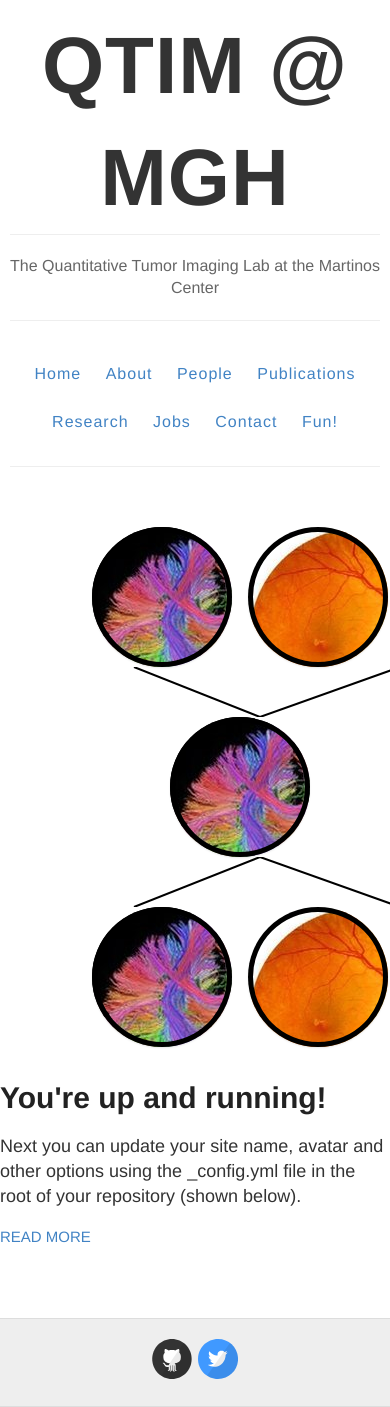
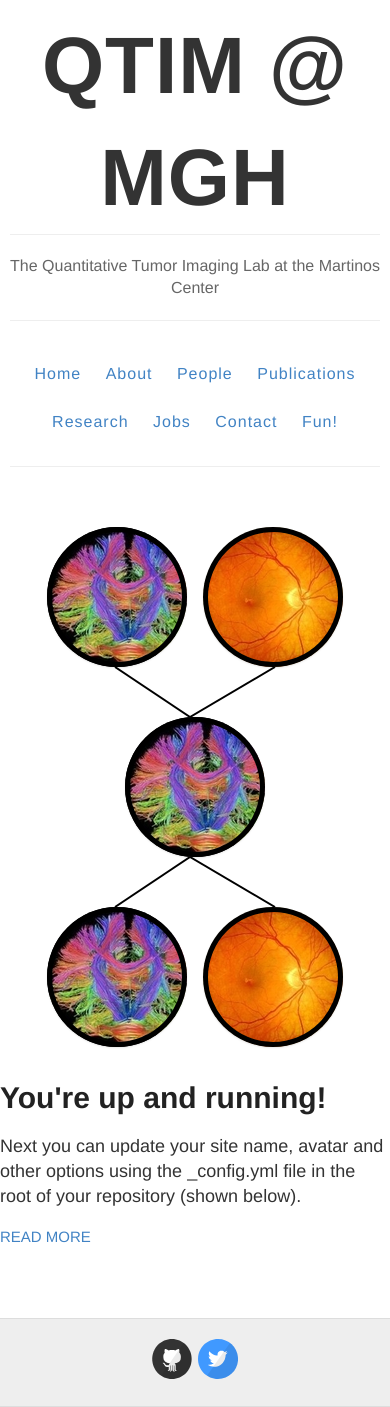
Before and after one commit to QTIM-Lab/qtim-lab.github.io, a Jekyll site: the page built from index.html, in a window 390 px wide. Built offline with Jekyll 4.4.1, drawn with Linux system fonts in a browser that asks for light colours.

Commit message:
Finish beta website design
The smallest view (less than 480px) still doesn't look all that
great. Also experimenting with better Github commit messages now.

```diff
--- a/_layouts/default.html
+++ b/_layouts/default.html
@@ -19,6 +19,7 @@
     <div class="wrapper-masthead">
       <div class="container">
         <header class="masthead clearfix">
+        <a name="Top"></a>
 
           <div class="site-info">
             <h1 class="site-name"><a href="{{ site.baseurl }}/">{{ site.name }}</a></h1>
--- a/_sass/_variables.scss
+++ b/_sass/_variables.scss
@@ -36,3 +36,9 @@ $georgia: Georgia, serif;
     @content;
   }
 }
+
+@mixin smallview_only {
+  @media screen and (max-width: 790px) and (min-width: 480px) {
+    @content;
+  }
+}
--- a/index.html
+++ b/index.html
@@ -9,7 +9,7 @@ layout: default
     <div class="ch-item ch-img-1">
       <div class="ch-info">
         <h3>Use what you have</h3>
-        <p><span class="extra-text">by Angela Duncan </span><a href="http://drbl.in/eOPF">View on Dribbble</a></p>
+        <p><a href="http://drbl.in/eOPF">Read More...</a></p>
       </div>
     </div>
   </li>
@@ -17,7 +17,7 @@ layout: default
     <div class="ch-item ch-img-2">
       <div class="ch-info">
         <h3>Common Causes of Stains</h3>
-        <p><span class="extra-text">by Antonio F. Mondragon </span><a href="http://drbl.in/eKMi">View on Dribbble</a></p>
+        <p><a href="http://drbl.in/eOPF">Read More...</a></p>
       </div>
     </div>
   </li>
@@ -25,20 +25,32 @@ layout: default
     <div class="ch-item ch-img-3">
       <div class="ch-info">
         <h3>Pink Lightning</h3>
-        <p><span class="extra-text">by Charlie Wagers </span><a href="http://drbl.in/ekhp">View on Dribbble</a></p>
+        <p><a href="http://drbl.in/eOPF">Read More...</a></p>
       </div>
     </div>
   </li>
 </ul>
 
 <div class="weights">
-  <svg height="50px" width="100%">
+  <svg class="small-hide" height="50px" width="100%">
     <line class="weight-line" x1="134" y1="0" x2="260" y2="50" stroke-width="2px" stroke="black"/>
     <line class="weight-line mobile-hide" x1="134" y1="0" x2="534" y2="50" stroke-width="2px" stroke="black"/>
     <line class="weight-line" x1="400" y1="0" x2="260" y2="50" stroke-width="2px" stroke="black"/>
     <line class="weight-line mobile-hide" x1="400" y1="0" x2="534" y2="50" stroke-width="2px" stroke="black"/>
     <line class="weight-line mobile-hide" x1="666" y1="0" x2="260" y2="50" stroke-width="2px" stroke="black"/>
     <line class="weight-line mobile-hide" x1="666" y1="0" x2="534" y2="50" stroke-width="2px" stroke="black"/>
+  </svg>
+  <svg class="small-only" height="50px" width="100%">
+    <line class="weight-line" x1="85" y1="0" x2="160" y2="50" stroke-width="2px" stroke="black"/>
+    <line class="weight-line mobile-hide" x1="85" y1="0" x2="320" y2="50" stroke-width="2mobile-hide px" stroke="black"/>
+    <line class="weight-line" x1="240" y1="0" x2="160" y2="50" stroke-width="2px" stroke="black"/>
+    <line class="weight-line mobile-hide" x1="240" y1="0" x2="320" y2="50" stroke-width="2px" stroke="black"/>
+    <line class="weight-line mobile-hide" x1="395" y1="0" x2="160" y2="50" stroke-width="2px" stroke="black"/>
+    <line class="weight-line mobile-hide" x1="395" y1="0" x2="320" y2="50" stroke-width="2px" stroke="black"/>
+  </svg>
+  <svg class="mobile-only" height="50px" width="100%">
+    <line class="weight-line" x1="80" y1="0" x2="155" y2="50" stroke-width="2px" stroke="black"/>
+    <line class="weight-line" x1="240" y1="0" x2="155" y2="50" stroke-width="2px" stroke="black"/>
   </svg>
 </div>
 
@@ -47,7 +59,7 @@ layout: default
     <div class="ch-item ch-img-1">
       <div class="ch-info">
         <h3>Use what you have</h3>
-        <p><span class="extra-text">by Angela Duncan </span><a href="http://drbl.in/eOPF">View on Dribbble</a></p>
+        <p><a href="http://drbl.in/eOPF">Read More...</a></p>
       </div>
     </div>
   </li>
@@ -55,20 +67,32 @@ layout: default
     <div class="ch-item ch-img-2">
       <div class="ch-info">
         <h3>Common Causes of Stains</h3>
-        <p><span class="extra-text">by Antonio F. Mondragon </span><a href="http://drbl.in/eKMi">View on Dribbble</a></p>
+        <p><a href="http://drbl.in/eOPF">Read More...</a></p>
       </div>
     </div>
   </li>
 </ul>
 
 <div class="weights">
-  <svg height="50px" width="100%">
+  <svg class="small-hide" height="50px" width="100%">
     <line class="weight-line" x1="260" y1="0" x2="134" y2="50" stroke-width="2px" stroke="black"/>
     <line class="weight-line mobile-hide" x1="534" y1="0" x2="134" y2="50" stroke-width="2px" stroke="black"/>
     <line class="weight-line" x1="260" y1="0" x2="400" y2="50" stroke-width="2px" stroke="black"/>
     <line class="weight-line mobile-hide" x1="534" y1="0" x2="400" y2="50" stroke-width="2px" stroke="black"/>
     <line class="weight-line mobile-hide" x1="260" y1="0" x2="666" y2="50" stroke-width="2px" stroke="black"/>
     <line class="weight-line mobile-hide" x1="534" y1="0" x2="666" y2="50" stroke-width="2px" stroke="black"/>
+  </svg>
+  <svg class="small-only" height="50px" width="100%">
+    <line class="weight-line" x1="160" y1="0" x2="85" y2="50" stroke-width="2px" stroke="black"/>
+    <line class="weight-line mobile-hide" x1="320" y1="0" x2="85" y2="50" stroke-width="2mobile-hide px" stroke="black"/>
+    <line class="weight-line" x1="160" y1="0" x2="240" y2="50" stroke-width="2px" stroke="black"/>
+    <line class="weight-line mobile-hide" x1="320" y1="0" x2="240" y2="50" stroke-width="2px" stroke="black"/>
+    <line class="weight-line mobile-hide" x1="160" y1="0" x2="395" y2="50" stroke-width="2px" stroke="black"/>
+    <line class="weight-line mobile-hide" x1="320" y1="0" x2="395" y2="50" stroke-width="2px" stroke="black"/>
+  </svg>
+  <svg class="mobile-only" height="50px" width="100%">
+    <line class="weight-line" x1="155" y1="0" x2="80" y2="50" stroke-width="2px" stroke="black"/>
+    <line class="weight-line" x1="155" y1="0" x2="240" y2="50" stroke-width="2px" stroke="black"/>
   </svg>
 </div>
 
@@ -77,7 +101,7 @@ layout: default
     <div class="ch-item ch-img-1">
       <div class="ch-info">
         <h3>Use what you have</h3>
-        <p><span class="extra-text">by Angela Duncan </span><a href="http://drbl.in/eOPF">View on Dribbble</a></p>
+        <p><a href="http://drbl.in/eOPF">Read More...</a></p>
       </div>
     </div>
   </li>
@@ -85,7 +109,7 @@ layout: default
     <div class="ch-item ch-img-2">
       <div class="ch-info">
         <h3>Common Causes of Stains</h3>
-        <p><span class="extra-text">by Antonio F. Mondragon </span><a href="http://drbl.in/eKMi">View on Dribbble</a></p>
+        <p><a href="http://drbl.in/eOPF">Read More...</a></p>
       </div>
     </div>
   </li>
@@ -93,7 +117,7 @@ layout: default
     <div class="ch-item ch-img-3">
       <div class="ch-info">
         <h3>Pink Lightning</h3>
-        <p><span class="extra-text">by Charlie Wagers </span><a href="http://drbl.in/ekhp">View on Dribbble</a></p>
+        <p><a href="http://drbl.in/eOPF">Read More...</a></p>
       </div>
     </div>
   </li>
--- a/style.scss
+++ b/style.scss
@@ -26,7 +26,7 @@ body {
 .container {
   margin: 0 auto;
   max-width: $maxWidth;
-  padding: 0 10px;
+  padding: 0 0px;
   width: 100%;
     @include smallview {
     padding: 0px;
@@ -52,6 +52,24 @@ body {
     @include smallview {
   display: none !important;
 }
+}
+
+.small-only {
+  display: none;
+
+  @include smallview-only {
+  display: inherit !important;
+}
+
+}
+
+.mobile-only {
+  display: none;
+
+  @include mobile {
+  display: inherit !important;
+}
+
 }
 
 h1, h2, h3, h4, h5, h6 {
@@ -173,12 +191,20 @@ img {
   list-style: none;
   display: block;
   text-align: center;
-  width: $maxWidth;
+  width: 100%;
 
   @include smallview {
     height: 140px;
     width: 480px;
+    margin: 0 auto;
   }
+
+  @include mobile {
+    height: 140px;
+    width: 320px;
+    margin: 0 auto;
+  }
+
 }
 
 .ch-grid:after,
@@ -202,6 +228,13 @@ img {
     width: 140px;
     height: 140px;
   }
+
+  @include mobile {
+    margin: 0 5px;
+    width: 140px;
+    height: 140px;
+  }
+
 }
 
 .ch-item {
@@ -223,18 +256,52 @@ img {
     0 1px 2px rgba(0,0,0,0.1);
   }
 
+  @include mobile {
+  box-shadow:
+    inset 0 0 0 5px rgba(0,0,0,1),
+    0 1px 2px rgba(0,0,0,0.1);
+  }
+
+
 }
 
 .ch-img-1 {
   background-image: url(./images/Feature_Image_1.jpg);
+
+  @include smallview {
+  background-image: url(./images/Feature_Image_1_Small.jpg);
+  }
+
+  @include mobile {
+  background-image: url(./images/Feature_Image_1_Small.jpg);
+  }
+
 }
 
 .ch-img-2 {
   background-image: url(./images/Feature_Image_2.jpeg);
+
+ @include smallview {
+  background-image: url(./images/Feature_Image_2_Small.jpeg);
+ }
+
+ @include mobile {
+  background-image: url(./images/Feature_Image_2_Small.jpeg);
+ }
+
 }
 
 .ch-img-3 {
   background-image: url(./images/Feature_Image_3.jpg);
+
+ @include smallview {
+  background-image: url(./images/Feature_Image_3_Small.jpg);
+ }
+
+ @include mobile {
+  background-image: url(./images/Feature_Image_3_Small.jpg);
+ }
+
 }
 
 .ch-info {
@@ -256,6 +323,14 @@ img {
     inset 0 0 0 5px rgba(0,0,0,1),
     0 1px 2px rgba(0,0,0,0.1);
   }
+
+  @include mobile {
+  box-shadow:
+    inset 0 0 0 5px rgba(0,0,0,1),
+    0 1px 2px rgba(0,0,0,0.1);
+  }
+
+
 }
 
 
@@ -271,12 +346,21 @@ img {
   text-shadow:
     0 0 1px #fff,
     0 1px 2px rgba(0,0,0,0.3);
+
   @include smallview {
   height: 85px;
   font-size: 14px;
   margin: 0 10px;
   padding: 35px 0 0 0;
   }
+
+  @include mobile {
+  height: 85px;
+  font-size: 14px;
+  margin: 0 10px;
+  padding: 35px 0 0 0;
+  }
+
 }
 
 .ch-info p {
@@ -288,12 +372,21 @@ img {
   border-top: 1px solid rgba(255,255,255,0.5);
   opacity: 0;
   transition: all 1s ease-in-out 0.4s;
+
   @include smallview {
   font-size: 10px;
-  margin: 0 20%;
-  padding: 5px 0 0 0;
+  margin: 12px 20%;
+  padding: 3px 0 0 0;
   width: 60%;
   }
+
+  @include mobile {
+  font-size: 10px;
+  margin: 12px 20%;
+  padding: 3px 0 0 0;
+  width: 60%;
+  }
+
 }
 
 .ch-info p a {
@@ -302,15 +395,23 @@ img {
   font-style: normal;
   font-weight: 700;
   text-transform: uppercase;
-  font-size: 9px;
+  font-size: 12px;
   letter-spacing: 1px;
   padding-top: 4px;
   font-family: 'Open Sans', Arial, sans-serif;
-    @include smallview {
-  font-size: 10px;
-  margin: 0 10px;
+
+  @include smallview {
+  font-size: 9px;
+  margin: 0 0px;
   padding: 5px 0 0 0;
   }
+
+  @include mobile {
+  font-size: 9px;
+  margin: 0 0px;
+  padding: 5px 0 0 0;
+  }
+
 }
 
 .ch-info p a:hover {
@@ -338,6 +439,17 @@ img {
 
 .weights {
   height: $weightHeight;
+  width: 100%;
+
+  @include smallview {
+    width: 480px;
+    margin: 0 auto;
+  }
+
+  @include mobile {
+    width: 320px;
+    margin: 0 auto;
+  }
 }
 
 .weight-line {
@@ -457,6 +569,11 @@ img {
   }
 }
 
+.site-name a {
+  text-decoration: none;
+  color: $darkGray;
+}
+
 .site-description {
   color: $gray;
   font-size: 16px;
```
Also changed, not shown: people.html (+6 -7 lines), images/Feature_Image_1_Small.jpg (added), images/Feature_Image_2_Small.jpeg (added), images/Feature_Image_3_Small.jpg (added), images/people/andrew_b_500.jpg (added), images/people/jonathan_c_500.jpg (added), images/people/ken_c_500.jpg (added).
